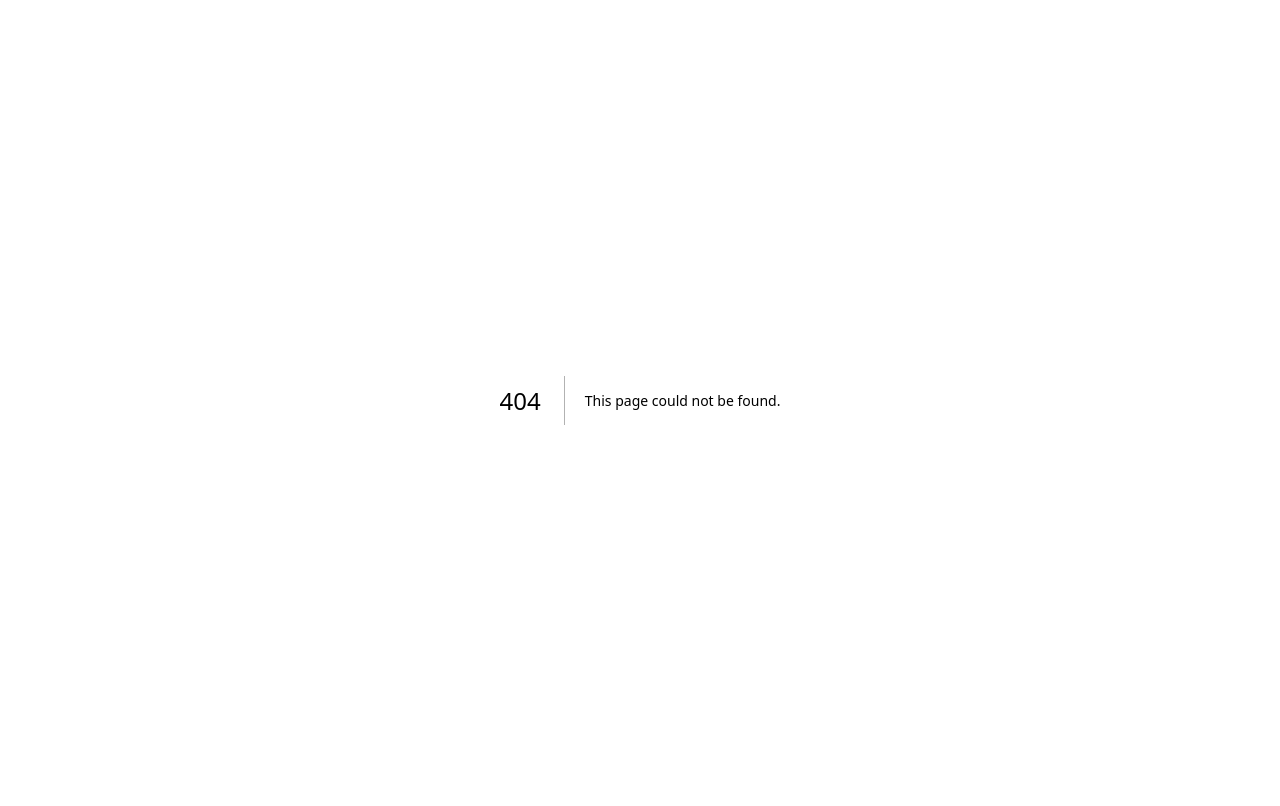
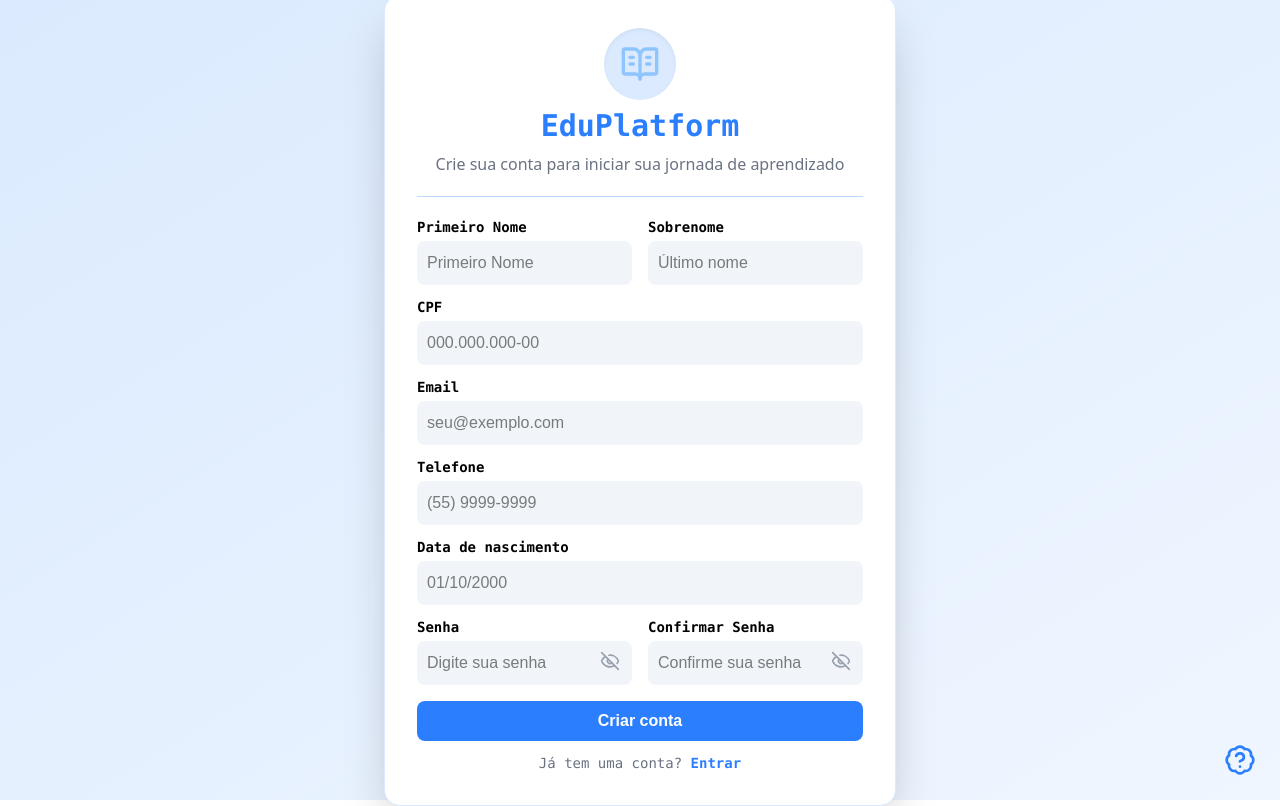
Before and after one commit to Thalisson-Souza/bse-platform, a Next.js app: page /signup in a window 1280 px wide. Before the commit this address had no page. Built offline with nearby package versions, Linux system fonts and the light colour scheme.

Commit message:
feat: add signup page

```diff
--- /dev/null
+++ b/src/app/signup/page.tsx
@@ -0,0 +1,208 @@
+"use client";
+import { BookOpenText, BadgeQuestionMark, Eye, EyeOff } from "lucide-react";
+import Link from "next/link";
+import { useState } from "react";
+
+export default function SignUp() {
+  const [showPassword, setShowPassword] = useState(false);
+  const [showConfirmPassword, setShowConfirmPassword] = useState(false);
+
+  return (
+    <div className="relative flex h-screen items-center justify-center bg-gradient-to-br from-blue-100 to-blue-50">
+      <div className="w-full rounded-2xl max-w-lg p-8 bg-white shadow-2xl border border-blue-100">
+        <div className="flex flex-col items-center gap-2">
+          <div className="flex items-center justify-center rounded-full bg-blue-100 p-4 shadow-inner">
+            <BookOpenText className="h-10 w-10 text-blue-300" />
+          </div>
+
+          <h1 className="text-3xl font-bold text-blue-500 font-mono">
+            EduPlatform
+          </h1>
+
+          <p className="text-gray-500 text-center font-sans">
+            Crie sua conta para iniciar sua jornada de aprendizado
+          </p>
+        </div>
+
+        <div className="my-5 border-t border-blue-200"></div>
+
+        <div className="space-y-3 text-left">
+          <div className="grid grid-cols-1 sm:grid-cols-2 gap-4">
+            <div className="text-left">
+              <label
+                htmlFor="firstName"
+                className="block font-mono text-sm text-black font-extrabold "
+              >
+                Primeiro Nome
+              </label>
+              <input
+                type="text"
+                id="firstName"
+                placeholder="Primeiro Nome"
+                className="mt-1 w-full rounded-lg p-2.5
+                text-black bg-slate-100 outline-none focus:ring-2 focus:ring-blue-300 focus:bg-white transition"
+              />
+            </div>
+
+            <div className="text-left">
+              <label
+                htmlFor="lastName"
+                className="block font-mono text-sm text-black font-extrabold "
+              >
+                Sobrenome
+              </label>
+              <input
+                type="text"
+                id="lastName"
+                placeholder="Último nome"
+                className="mt-1 w-full rounded-lg p-2.5 text-black bg-slate-100 outline-none focus:ring-2 focus:ring-blue-300 focus:bg-white transition"
+              />
+            </div>
+          </div>
+
+          <div>
+            <label
+              htmlFor="cpf"
+              className="block font-mono text-sm text-black font-extrabold "
+            >
+              CPF
+            </label>
+            <input
+              type="text"
+              id="cpf"
+              placeholder="000.000.000-00"
+              className="mt-1 w-full rounded-lg p-2.5 text-black bg-slate-100 outline-none focus:ring-2 focus:ring-blue-300 focus:bg-white transition"
+            />
+          </div>
+
+          <div>
+            <label
+              htmlFor="email"
+              className="block font-mono text-sm text-black font-extrabold "
+            >
+              Email
+            </label>
+            <input
+              type="email"
+              id="email"
+              placeholder="seu@exemplo.com"
+              className="mt-1 w-full rounded-lg p-2.5 text-black bg-slate-100 outline-none focus:ring-2 focus:ring-blue-300 focus:bg-white transition"
+            />
+          </div>
+
+          <div>
+            <label
+              htmlFor="phone"
+              className="block font-mono text-sm text-black font-extrabold "
+            >
+              Telefone
+            </label>
+            <input
+              type="text"
+              id="phone"
+              placeholder="(55) 9999-9999"
+              className="mt-1 w-full rounded-lg p-2.5 text-black bg-slate-100 outline-none focus:ring-2 focus:ring-blue-300 focus:bg-white transition"
+            />
+          </div>
+
+          <div>
+            <label
+              htmlFor="birthDay"
+              className="block font-mono text-sm text-black font-extrabold "
+            >
+              Data de nascimento
+            </label>
+            <input
+              type="text"
+              id="birthDay"
+              placeholder="01/10/2000"
+              className="mt-1 w-full rounded-lg p-2.5 text-black bg-slate-100 outline-none focus:ring-2 focus:ring-blue-300 focus:bg-white transition"
+            />
+          </div>
+
+          <div className="grid grid-cols-1 sm:grid-cols-2 gap-4">
+            <div className="text-left">
+              <label
+                htmlFor="password"
+                className="block font-mono text-sm text-black font-extrabold "
+              >
+                Senha
+              </label>
+              <div className="relative">
+                <input
+                  type={showPassword ? "text" : "password"}
+                  id="password"
+                  placeholder="Digite sua senha"
+                  className="mt-1 w-full rounded-lg p-2.5 pr-10 text-black bg-slate-100 outline-none focus:ring-2 focus:ring-blue-300 focus:bg-white transition"
+                />
+                <div className="absolute inset-y-0 right-0 flex cursor-pointer items-center pr-3">
+                  {showPassword ? (
+                    <Eye
+                      className="h-5 w-5 text-gray-400"
+                      onClick={() => setShowPassword(false)}
+                    />
+                  ) : (
+                    <EyeOff
+                      className="h-5 w-5 text-gray-400"
+                      onClick={() => setShowPassword(true)}
+                    />
+                  )}
+                </div>
+              </div>
+            </div>
+
+            <div className="text-left">
+              <label
+                htmlFor="confirmPassword"
+                className="block font-mono text-sm text-black font-extrabold "
+              >
+                Confirmar Senha
+              </label>
+              <div className="relative">
+                <input
+                  type={showConfirmPassword ? "text" : "password"}
+                  id="confirmPassword"
+                  placeholder="Confirme sua senha"
+                  className="mt-1 w-full rounded-lg p-2.5 pr-10 text-black bg-slate-100 outline-none focus:ring-2 focus:ring-blue-300 focus:bg-white transition"
+                />
+                <div className="absolute inset-y-0 right-0 flex cursor-pointer items-center pr-3">
+                  {showConfirmPassword ? (
+                    <Eye
+                      className="h-5 w-5 text-gray-400"
+                      onClick={() => setShowConfirmPassword(false)}
+                    />
+                  ) : (
+                    <EyeOff
+                      className="h-5 w-5 text-gray-400"
+                      onClick={() => setShowConfirmPassword(true)}
+                    />
+                  )}
+                </div>
+              </div>
+            </div>
+          </div>
+
+          <div className="mt-4">
+            <button className="w-full rounded-lg p-2 text-white font-bold bg-blue-500 hover:bg-blue-600 transition-all">
+              Criar conta
+            </button>
+          </div>
+
+          <div>
+            <p className="text-sm text-gray-500 font-mono text-center">
+              Já tem uma conta?{" "}
+              <Link
+                href={"/login"}
+                className="text-blue-500 hover:text-blue-600 font-semibold"
+              >
+                Entrar
+              </Link>
+            </p>
+          </div>
+        </div>
+      </div>
+
+      <BadgeQuestionMark className="absolute bottom-6 right-6 h-8 w-8 cursor-pointer text-blue-500 hover:text-blue-600 transition-all" />
+    </div>
+  );
+}
```
